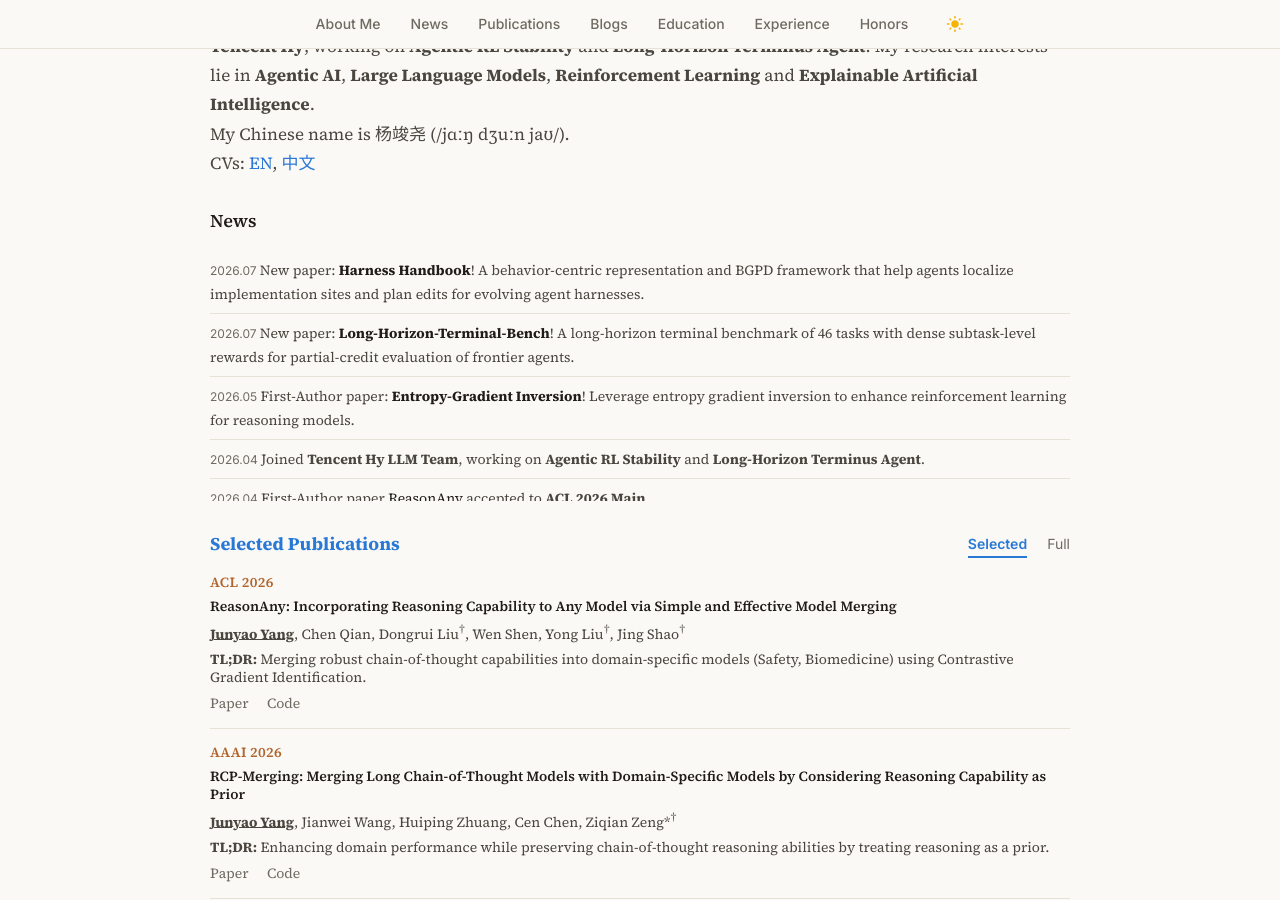
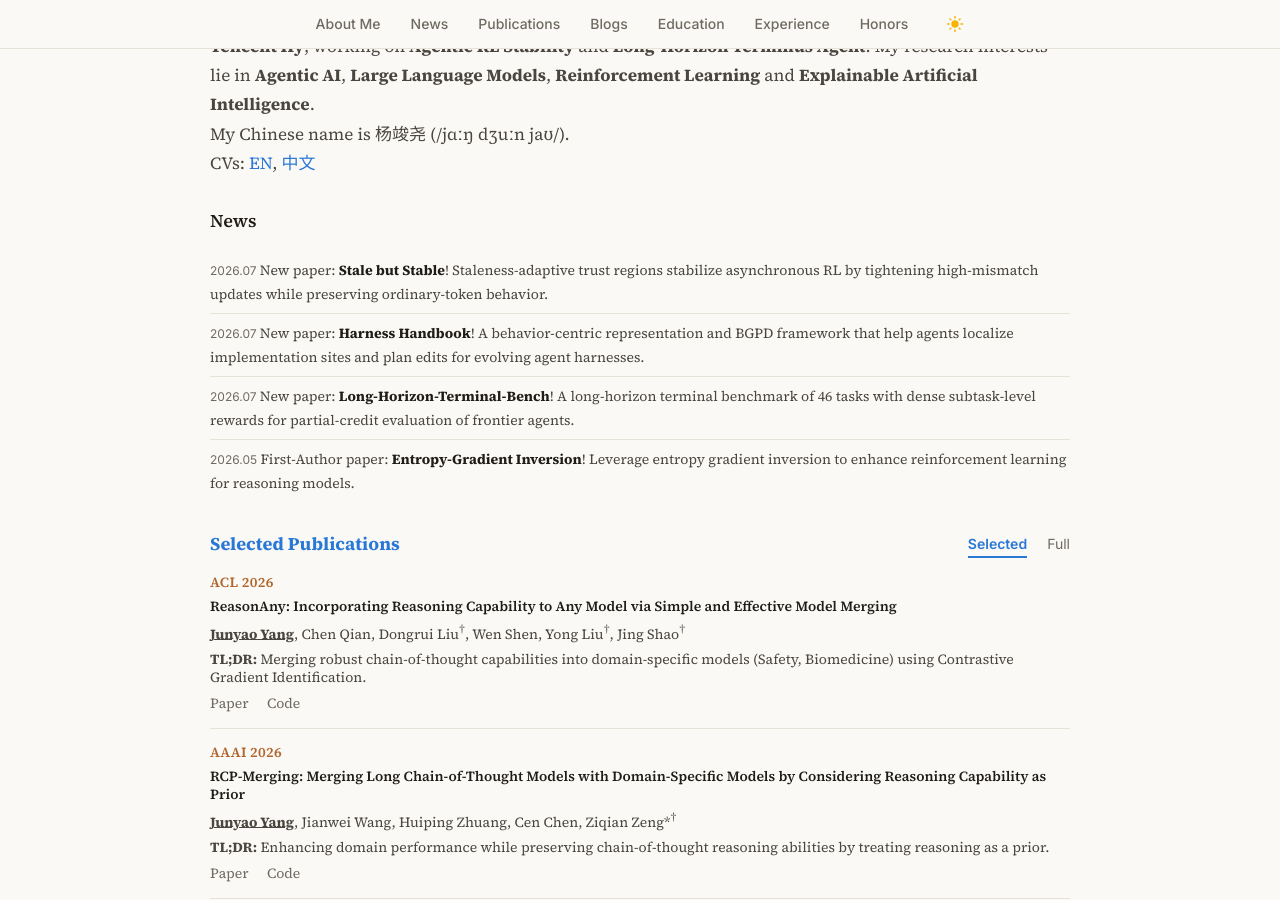
Before and after one commit to jyyang26/jyyang26.github.io, a Jekyll site: the page built from _pages/about.md, in a window 1280 px wide and 900 px high, scrolled down 349 px. Built offline with Jekyll 4.4.1, drawn with Linux system fonts in a browser that asks for light colours.

Commit message:
Update about.md

```diff
--- a/_pages/about.md
+++ b/_pages/about.md
@@ -405,6 +405,7 @@
     <section id="news" class="content-box">
       <div class="box-header"><h2 class="box-title">News</h2></div>
       <ul class="news-list">
+        <li><span class="news-tag">2026.07</span> New paper: <strong><a href="https://arxiv.org/abs/2607.18722">Stale but Stable</a></strong>! Staleness-adaptive trust regions stabilize asynchronous RL by tightening high-mismatch updates while preserving ordinary-token behavior.</li>
         <li><span class="news-tag">2026.07</span> New paper: <strong><a href="https://arxiv.org/abs/2607.13285">Harness Handbook</a></strong>! A behavior-centric representation and BGPD framework that help agents localize implementation sites and plan edits for evolving agent harnesses.</li>
         <li><span class="news-tag">2026.07</span> New paper: <strong><a href="https://arxiv.org/abs/2607.08964">Long-Horizon-Terminal-Bench</a></strong>! A long-horizon terminal benchmark of 46 tasks with dense subtask-level rewards for partial-credit evaluation of frontier agents.</li>
         <li><span class="news-tag">2026.05</span> First-Author paper: <strong><a href="https://arxiv.org/abs/2605.17770v1">Entropy-Gradient Inversion</a></strong>! Leverage entropy gradient inversion to enhance reinforcement learning for reasoning models.</li>
```
